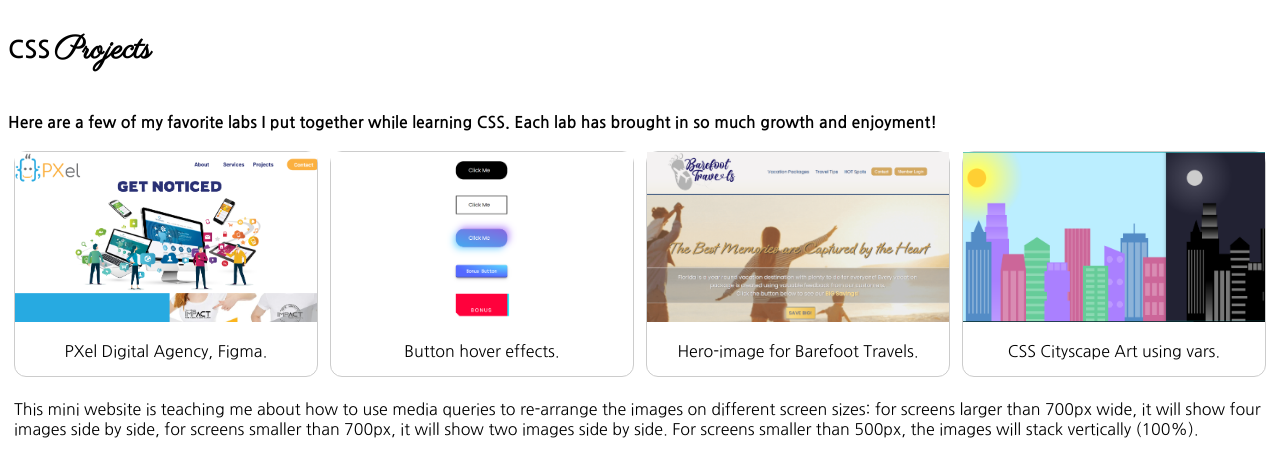
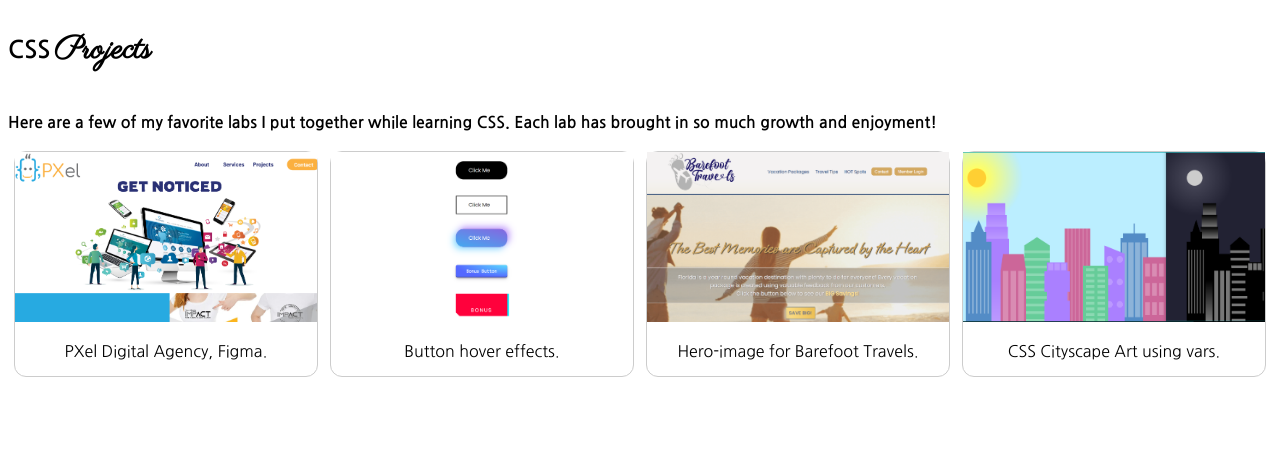
Before and after one commit to JenBarefoot/csslab-media-queries, a plain HTML site: page index.html in a window 1280 px wide. Drawn offline with Linux system fonts and the light colour scheme.

Commit message:
Update index.html
changes made

```diff
--- a/index.html
+++ b/index.html
@@ -59,7 +59,7 @@
 <div class="clearfix"></div>
 
 <div style="padding:6px;">
-  <p>This mini website is teaching me about how to use media queries to re-arrange the images on different screen sizes: for screens larger than 700px wide, it will show four images side by side, for screens smaller than 700px, it will show two images side by side. For screens smaller than 500px, the images will stack vertically (100%).</p>
+  <!--<p>This mini website is teaching me about how to use media queries to re-arrange the images on different screen sizes: for screens larger than 700px wide, it will show four images side by side, for screens smaller than 700px, it will show two images side by side. For screens smaller than 500px, the images will stack vertically (100%).</p>-->
 </div>
 
 </body>
```
